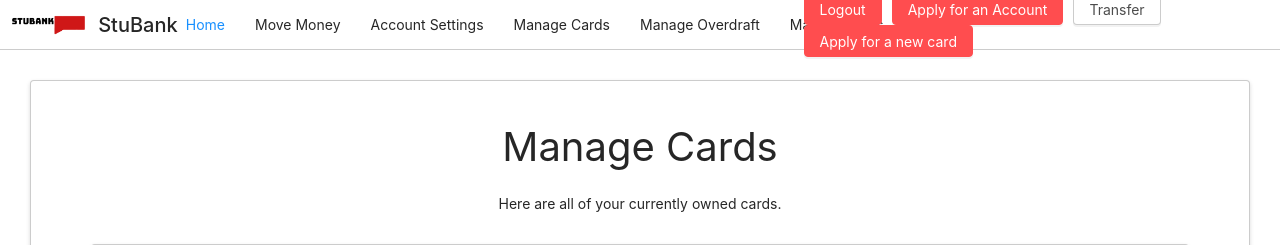
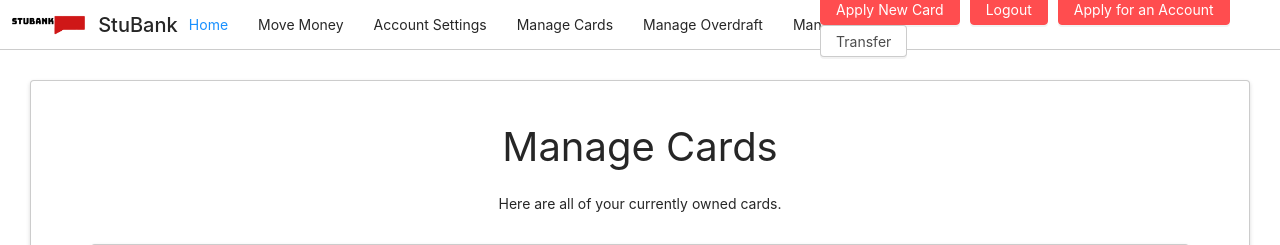
Before and after one commit to haarry201/stubankweb, a Flask app: page /manage_cards.html/ in a window 1280 px wide. Shown: the top 245 px of the page. Run offline with Flask 2, Linux system fonts and the light colour scheme; the visitor is signed in with stand-in values (Sample User, id 1); data that the repository does not hold is empty; some libraries are stand-ins or nearby versions.

Commit message:
changed apply for card button positioning

```diff
--- a/templates/manage_cards.html
+++ b/templates/manage_cards.html
@@ -39,12 +39,13 @@
             </li>
         </ul>
         <form class="form-inline d-none d-md-flex ml-auto" action="..." method="...">
+            <input class="btn btn-danger" type="submit" value="Apply New Card"
+                   formaction="{{ url_for('apply_new_card.apply_new_card_func') }}">
             <input class="btn btn-danger" type="submit" value="Logout" formaction="{{ url_for('index_page') }}">
             <input class="btn btn-danger" type="submit" value="Apply for an Account"
                    formaction="{{ url_for('bank_acc_application_page.bank_application') }}">
             <input class="btn" type="submit" value="Transfer" formaction="/bank_transfer.html">
-            <input class="btn btn-danger" type="submit" value="Apply for a new card"
-                   formaction="{{ url_for('apply_new_card.apply_new_card_func') }}">
+
 
         </form>
         <div class="navbar-content d-md-none ml-auto">
@@ -111,6 +112,7 @@
 
             </div>
 
+
         </div>
 
 
```
